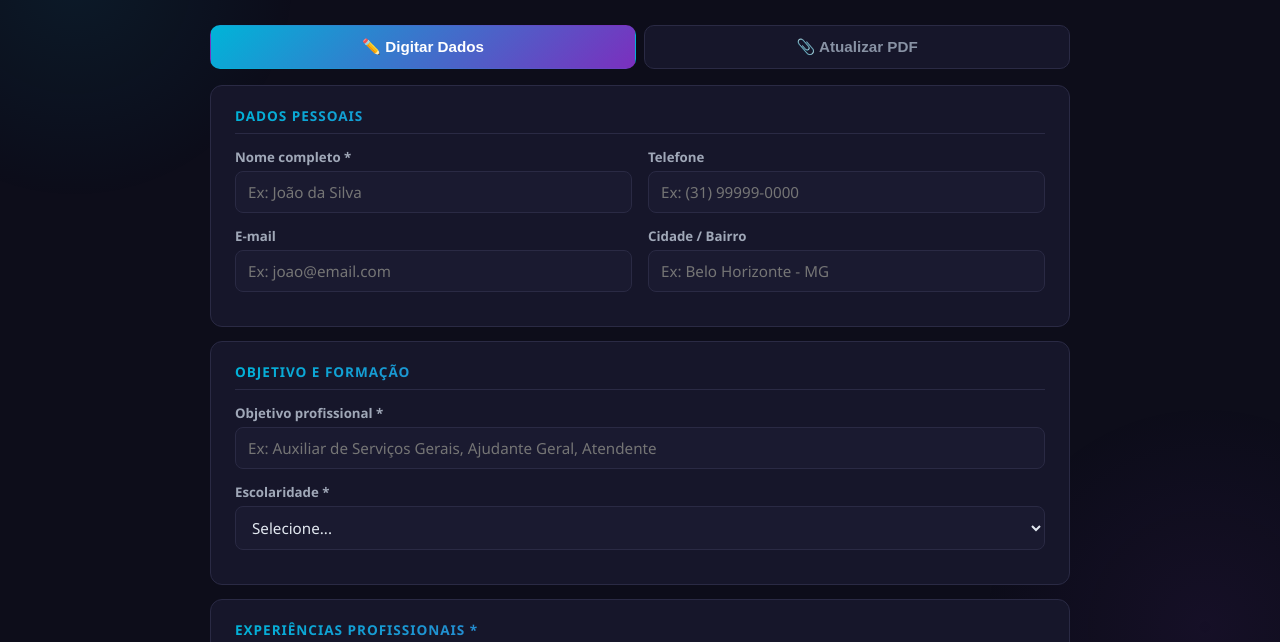
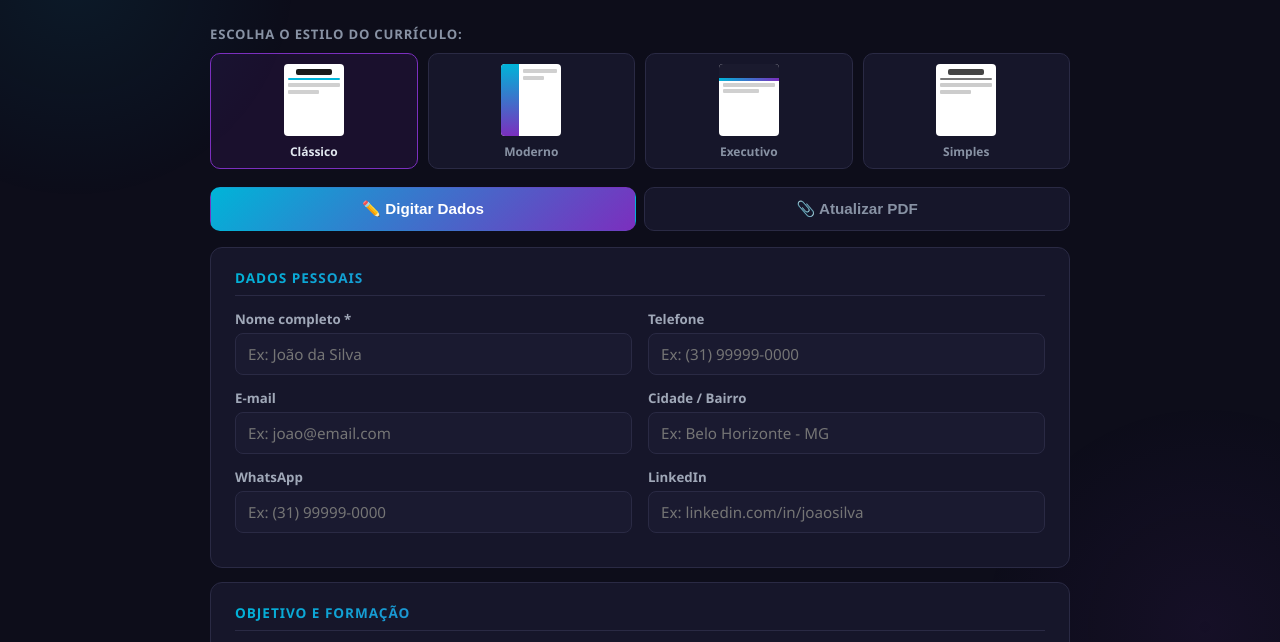
Before and after one commit to gabrielarcanjo044/Curriculo_Profissional, a website: page public/index.html in a window 1280 px wide. Shown: the part 98-740 px from the top of the page. Drawn offline with Linux system fonts and the light colour scheme.

Commit message:
Melhorias: seletor de template, LinkedIn, WhatsApp e correções
- Seletor visual de 4 templates (Clássico/Moderno/Executivo/Simples)
- Campos WhatsApp e LinkedIn nos dados pessoais
- Corrigido estilo do botão PDF (#btn-pdf-salvar)
- server.js inclui WhatsApp e LinkedIn no prompt da IA

Co-Authored-By: Claude Sonnet 4.6 <noreply@anthropic.com>

```diff
--- a/public/index.html
+++ b/public/index.html
@@ -13,6 +13,50 @@
       <h1>📄 Gerador de Currículo</h1>
       <p>Preencha os dados ou envie um PDF antigo para atualizar</p>
     </header>
+
+    <!-- Seletor de Template -->
+    <div class="template-selector">
+      <p class="template-label">Escolha o estilo do currículo:</p>
+      <div class="template-cards">
+        <div class="template-card ativo" data-template="classico" onclick="selecionarTemplate('classico')">
+          <div class="tpl-preview tpl-classico">
+            <div class="tpl-nome-bar"></div>
+            <div class="tpl-linha azul"></div>
+            <div class="tpl-bloco"></div>
+            <div class="tpl-bloco curto"></div>
+          </div>
+          <span>Clássico</span>
+        </div>
+        <div class="template-card" data-template="moderno" onclick="selecionarTemplate('moderno')">
+          <div class="tpl-preview tpl-moderno">
+            <div class="tpl-sidebar"></div>
+            <div class="tpl-main">
+              <div class="tpl-bloco"></div>
+              <div class="tpl-bloco curto"></div>
+            </div>
+          </div>
+          <span>Moderno</span>
+        </div>
+        <div class="template-card" data-template="executivo" onclick="selecionarTemplate('executivo')">
+          <div class="tpl-preview tpl-executivo">
+            <div class="tpl-header-escuro"></div>
+            <div class="tpl-faixa-grad"></div>
+            <div class="tpl-bloco"></div>
+            <div class="tpl-bloco curto"></div>
+          </div>
+          <span>Executivo</span>
+        </div>
+        <div class="template-card" data-template="simples" onclick="selecionarTemplate('simples')">
+          <div class="tpl-preview tpl-simples">
+            <div class="tpl-nome-bar cinza"></div>
+            <div class="tpl-linha cinza"></div>
+            <div class="tpl-bloco cinza"></div>
+            <div class="tpl-bloco curto cinza"></div>
+          </div>
+          <span>Simples</span>
+        </div>
+      </div>
+    </div>
 
     <!-- Abas -->
     <div class="abas">
@@ -44,6 +88,16 @@
             <div class="campo">
               <label>Cidade / Bairro</label>
               <input type="text" name="cidade" placeholder="Ex: Belo Horizonte - MG" />
+            </div>
+          </div>
+          <div class="linha">
+            <div class="campo">
+              <label>WhatsApp</label>
+              <input type="text" name="whatsapp" placeholder="Ex: (31) 99999-0000" />
+            </div>
+            <div class="campo">
+              <label>LinkedIn</label>
+              <input type="text" name="linkedin" placeholder="Ex: linkedin.com/in/joaosilva" />
             </div>
           </div>
         </section>
@@ -130,7 +184,14 @@
   </div>
 
   <script>
-    const TEMPLATE = new URLSearchParams(window.location.search).get('template') || 'classico';
+    let TEMPLATE = 'classico';
+
+    function selecionarTemplate(t) {
+      TEMPLATE = t;
+      document.querySelectorAll(".template-card").forEach(c => {
+        c.classList.toggle("ativo", c.dataset.template === t);
+      });
+    }
 
     // ── Troca de abas ──────────────────────────────────────────────────────────
     function trocarAba(aba) {
@@ -156,6 +217,7 @@
     document.getElementById("form-curriculo").addEventListener("submit", async (e) => {
       e.preventDefault();
       const dados = Object.fromEntries(new FormData(e.target).entries());
+      dados.template = TEMPLATE;
       await enviarEExibir("/gerar-curriculo", "json", dados, "btn-gerar");
     });
 
--- a/public/style.css
+++ b/public/style.css
@@ -213,7 +213,7 @@ button[type="submit"]:disabled {
   flex-wrap: wrap;
 }
 
-#btn-copiar, #btn-pdf, #btn-word {
+#btn-copiar, #btn-pdf-salvar, #btn-word {
   padding: 8px 14px;
   background: transparent;
   border-radius: 20px;
@@ -229,11 +229,11 @@ button[type="submit"]:disabled {
 }
 #btn-copiar:hover { background: rgba(0,180,216,0.12); }
 
-#btn-pdf {
+#btn-pdf-salvar {
   color: #e05a5a;
   border: 1.5px solid #e05a5a;
 }
-#btn-pdf:hover { background: rgba(224,90,90,0.12); }
+#btn-pdf-salvar:hover { background: rgba(224,90,90,0.12); }
 
 #btn-word {
   color: #5aadff;
@@ -314,6 +314,83 @@ input[type="file"]:hover {
   border-radius: 6px;
 }
 
+/* ── Seletor de Template ───────────────────────────────────── */
+.template-selector {
+  margin-bottom: 18px;
+}
+.template-label {
+  font-size: 0.82rem;
+  color: var(--sub);
+  margin-bottom: 10px;
+  font-weight: 600;
+  text-transform: uppercase;
+  letter-spacing: 0.06em;
+}
+.template-cards {
+  display: flex;
+  gap: 10px;
+}
+.template-card {
+  flex: 1;
+  background: var(--card);
+  border: 1.5px solid var(--borda);
+  border-radius: 10px;
+  padding: 10px 8px 8px;
+  cursor: pointer;
+  transition: all 0.2s;
+  text-align: center;
+  display: flex;
+  flex-direction: column;
+  align-items: center;
+  gap: 7px;
+}
+.template-card:hover { border-color: var(--azul); }
+.template-card.ativo {
+  border-color: var(--roxo);
+  background: rgba(123,47,190,0.12);
+}
+.template-card span {
+  font-size: 0.75rem;
+  font-weight: 600;
+  color: var(--sub);
+}
+.template-card.ativo span { color: var(--texto); }
+
+/* Mini-previews */
+.tpl-preview {
+  width: 60px; height: 72px;
+  border-radius: 4px;
+  overflow: hidden;
+  background: #fff;
+  padding: 5px 4px;
+  display: flex;
+  flex-direction: column;
+  gap: 3px;
+  position: relative;
+}
+.tpl-nome-bar {
+  height: 6px; border-radius: 2px;
+  background: #1a1a1a; width: 70%; align-self: center;
+}
+.tpl-linha { height: 2px; border-radius: 1px; background: #00b4d8; }
+.tpl-bloco { height: 4px; border-radius: 1px; background: #d0d0d0; }
+.tpl-bloco.curto { width: 60%; }
+.tpl-nome-bar.cinza { background: #444; }
+.tpl-linha.cinza { background: #777; }
+.tpl-bloco.cinza { background: #ccc; }
+
+/* Moderno: sidebar */
+.tpl-moderno { flex-direction: row; padding: 0; gap: 0; }
+.tpl-sidebar { width: 18px; background: linear-gradient(180deg,#00b4d8,#7b2fbe); flex-shrink: 0; }
+.tpl-main { flex: 1; padding: 5px 4px; display: flex; flex-direction: column; gap: 3px; }
+
+/* Executivo: header escuro */
+.tpl-executivo { padding: 0; gap: 0; }
+.tpl-header-escuro { height: 14px; background: #1a1a2e; width: 100%; }
+.tpl-faixa-grad { height: 3px; background: linear-gradient(90deg,#00b4d8,#7b2fbe); }
+.tpl-executivo .tpl-bloco,
+.tpl-executivo .tpl-bloco.curto { margin: 2px 4px 0; }
+
 .oculto { display: none; }
 
 @media (max-width: 600px) {
```
Also changed, not shown: server.js (+7 -1 lines).
